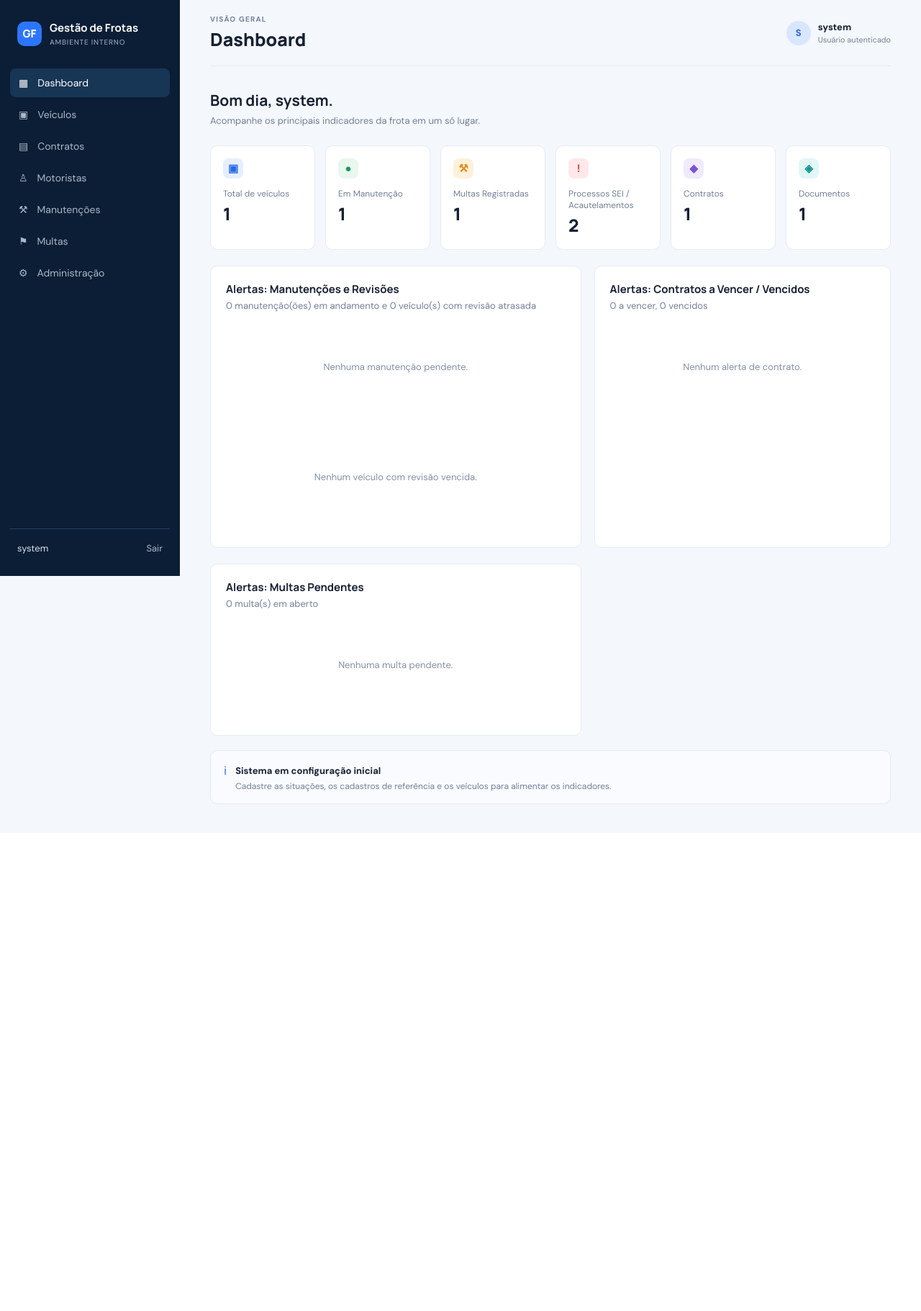
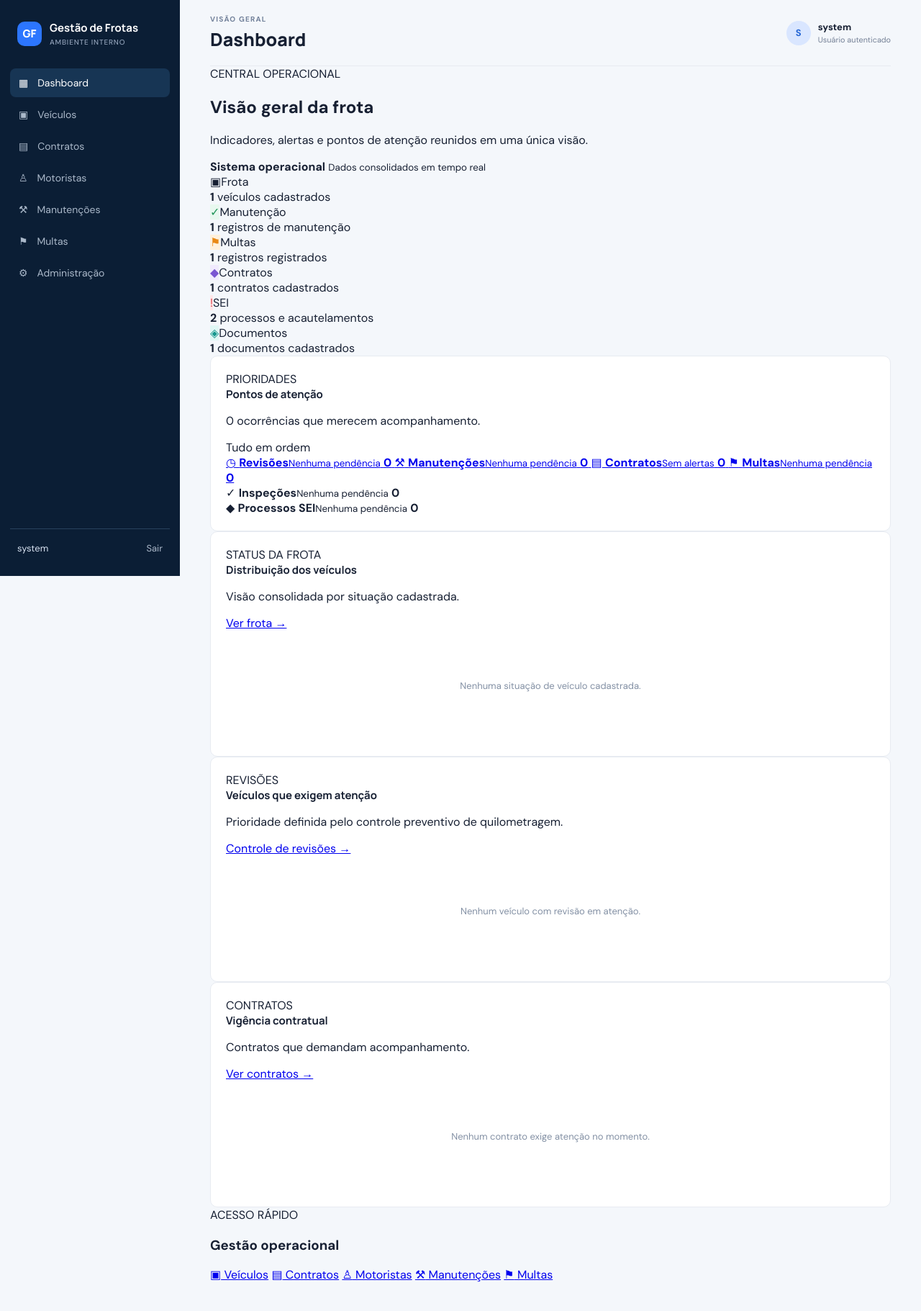
Before and after one commit to FabioFCunha/gestao_frota, a Django app: page / in a window 1280 px wide. Shown: the whole page at 72% size. Before the commit the page ends 1117 px from the top, so only its background shows below. Run offline with Django 5.2, Linux system fonts and the light colour scheme; a user stored in the database is signed in; data comes from the database, SQL or seed files in the repository; tables that the repository leaves empty hold one stand-in row (values such as "Sample post").

Commit message:
feat: moderniza dashboard operacional

```diff
--- a/templates/ui/dashboard.html
+++ b/templates/ui/dashboard.html
@@ -1,77 +1,198 @@
-{% extends 'ui/base.html' %}{% block content %}
-<section class="welcome"><div><h2>Bom dia, {{ request.user.username }}.</h2><p>Acompanhe os principais indicadores da frota em um só lugar.</p></div></section>
-<section class="metrics">
-    <article><span class="metric-icon blue">▣</span><p>Total de veículos</p><strong>{{ metrics.fleet.total }}</strong></article>
-    <article><span class="metric-icon green">●</span><p>Em Manutenção</p><strong>{{ metrics.maintenance.total }}</strong></article>
-    <article><span class="metric-icon orange">⚒</span><p>Multas Registradas</p><strong>{{ metrics.fines.total }}</strong></article>
-    <article><span class="metric-icon red">!</span><p>Processos SEI / Acautelamentos</p><strong>{{ metrics.sei_processes.total }}</strong></article>
-    <article><span class="metric-icon purple">◆</span><p>Contratos</p><strong>{{ metrics.contracts.total }}</strong></article>
-    <article><span class="metric-icon teal">◈</span><p>Documentos</p><strong>{{ metrics.documents.total }}</strong></article>
+{% extends 'ui/base.html' %}
+{% block title %}Dashboard | Gestão de Frotas{% endblock %}
+{% block heading %}Dashboard{% endblock %}
+{% block content %}
+
+<section class="dashboard-hero">
+    <div>
+        <span class="hero-kicker">CENTRAL OPERACIONAL</span>
+        <h2>Visão geral da frota</h2>
+        <p>Indicadores, alertas e pontos de atenção reunidos em uma única visão.</p>
+    </div>
+    <div class="hero-status">
+        <span class="status-dot"></span>
+        <div>
+            <strong>Sistema operacional</strong>
+            <small>Dados consolidados em tempo real</small>
+        </div>
+    </div>
 </section>
-<section class="grid">
-    <article class="panel">
-        <div class="panel-title">
-            <div><h3>Alertas: Manutenções e Revisões</h3><p>{{ alerts.open_maintenances|length }} manutenção(ões) em andamento e {{ alerts.revisoes_vencidas|length }} veículo(s) com revisão atrasada</p></div>
-        </div>
-        {% if alerts.open_maintenances %}
-        <h4>Manutenções em andamento</h4>
-        <table>
-            <thead><tr><th>VEÍCULO</th><th>SITUAÇÃO</th><th>ENTRADA</th></tr></thead>
-            <tbody>
-                {% for item in alerts.open_maintenances %}
-                <tr><td><a href="/api/vehicles/{{ item.id }}/dossier/">{{ item.vehicle__plate_history__plate|default:"Ver Dossiê" }}</a></td><td><span class="tag">{{ item.status__name }}</span></td><td>{{ item.entered_at|date:"d/m/Y H:i" }}</td></tr>
-                {% endfor %}
-            </tbody>
-        </table>
-        {% else %}<div class="empty">Nenhuma manutenção pendente.</div>{% endif %}
 
-        {% if alerts.revisoes_vencidas %}
-        <h4>Revisões vencidas</h4>
-        <ul class="stats-list" style="list-style:none; padding:0; margin:0;">
-        {% for r in alerts.revisoes_vencidas %}
-            <li style="display:flex; justify-content:space-between; padding:10px 0; border-bottom:1px solid #eee;">
-                <span><a href="{% url 'vehicle_dossier' r.vehicle_id %}" style="font-weight:bold; color:#1a1a1a;">{{ r.plate }}</a></span>
-                <span style="color:#c0392b; font-weight:bold;">Ultrapassou {{ r.ultrapassado }} km</span>
-            </li>
-        {% endfor %}
-        </ul>
-        <div style="margin-top:15px;"><a href="{% url 'maintenance_list' %}" style="color:#2869e5; font-size:14px; font-weight:500;">&rarr; Ir para Controle de Revisões</a></div>
-        {% else %}<div class="empty">Nenhum veículo com revisão vencida.</div>{% endif %}
+<section class="dashboard-kpis">
+    <article class="kpi-card kpi-primary">
+        <div class="kpi-top"><span class="kpi-icon">▣</span><span class="kpi-label">Frota</span></div>
+        <strong>{{ metrics.fleet.total }}</strong>
+        <span class="kpi-caption">veículos cadastrados</span>
     </article>
-    <article class="panel">
-        <div class="panel-title">
-            <div><h3>Alertas: Contratos a Vencer / Vencidos</h3><p>{{ alerts.expiring_contracts|length }} a vencer, {{ alerts.expired_contracts|length }} vencidos</p></div>
-        </div>
-        {% if alerts.expiring_contracts or alerts.expired_contracts %}
-        <table>
-            <thead><tr><th>CONTRATO</th><th>TÉRMINO</th><th>SITUAÇÃO</th></tr></thead>
-            <tbody>
-                {% for c in alerts.expired_contracts %}
-                <tr><td>{{ c.number }}</td><td>{{ c.ends_on|date:"d/m/Y" }}</td><td><strong style="color:red">VENCIDO</strong></td></tr>
-                {% endfor %}
-                {% for c in alerts.expiring_contracts %}
-                <tr><td>{{ c.number }}</td><td>{{ c.ends_on|date:"d/m/Y" }}</td><td>A Vencer</td></tr>
-                {% endfor %}
-            </tbody>
-        </table>
-        {% else %}<div class="empty">Nenhum alerta de contrato.</div>{% endif %}
+    <article class="kpi-card">
+        <div class="kpi-top"><span class="kpi-icon green">✓</span><span class="kpi-label">Manutenção</span></div>
+        <strong>{{ metrics.maintenance.total }}</strong>
+        <span class="kpi-caption">registros de manutenção</span>
+    </article>
+    <article class="kpi-card">
+        <div class="kpi-top"><span class="kpi-icon orange">⚑</span><span class="kpi-label">Multas</span></div>
+        <strong>{{ metrics.fines.total }}</strong>
+        <span class="kpi-caption">registros registrados</span>
+    </article>
+    <article class="kpi-card">
+        <div class="kpi-top"><span class="kpi-icon purple">◆</span><span class="kpi-label">Contratos</span></div>
+        <strong>{{ metrics.contracts.total }}</strong>
+        <span class="kpi-caption">contratos cadastrados</span>
+    </article>
+    <article class="kpi-card">
+        <div class="kpi-top"><span class="kpi-icon red">!</span><span class="kpi-label">SEI</span></div>
+        <strong>{{ metrics.sei_processes.total }}</strong>
+        <span class="kpi-caption">processos e acautelamentos</span>
+    </article>
+    <article class="kpi-card">
+        <div class="kpi-top"><span class="kpi-icon teal">◈</span><span class="kpi-label">Documentos</span></div>
+        <strong>{{ metrics.documents.total }}</strong>
+        <span class="kpi-caption">documentos cadastrados</span>
     </article>
 </section>
-<section class="grid">
-    <article class="panel">
-        <div class="panel-title">
-            <div><h3>Alertas: Multas Pendentes</h3><p>{{ alerts.pending_fines|length }} multa(s) em aberto</p></div>
+
+<section class="dashboard-grid dashboard-main-grid">
+    <article class="panel dashboard-panel">
+        <div class="panel-heading-modern">
+            <div>
+                <span class="section-eyebrow">PRIORIDADES</span>
+                <h3>Pontos de atenção</h3>
+                <p>{{ total_alerts }} ocorrência{{ total_alerts|pluralize:"s" }} que merece{{ total_alerts|pluralize:"m" }} acompanhamento.</p>
+            </div>
+            {% if total_alerts %}
+                <span class="attention-badge">{{ total_alerts }}</span>
+            {% else %}
+                <span class="ok-badge">Tudo em ordem</span>
+            {% endif %}
         </div>
-        {% if alerts.pending_fines %}
-        <table>
-            <thead><tr><th>VEÍCULO</th><th>SITUAÇÃO</th><th>DATA</th></tr></thead>
-            <tbody>
-                {% for item in alerts.pending_fines %}
-                <tr><td>{{ item.vehicle__plate_history__plate|default:"Consultar" }}</td><td><span class="tag">{{ item.status__name }}</span></td><td>{{ item.date|date:"d/m/Y" }}</td></tr>
-                {% endfor %}
-            </tbody>
-        </table>
-        {% else %}<div class="empty">Nenhuma multa pendente.</div>{% endif %}
+
+        <div class="attention-grid">
+            <a class="attention-item {% if alert_summary.revisoes %}has-alert{% else %}is-ok{% endif %}" href="{% url 'maintenance_list' %}">
+                <span class="attention-icon">◷</span>
+                <span><strong>Revisões</strong><small>{% if alert_summary.revisoes %}{{ alert_summary.revisoes }} em atenção{% else %}Nenhuma pendência{% endif %}</small></span>
+                <b>{{ alert_summary.revisoes }}</b>
+            </a>
+            <a class="attention-item {% if alert_summary.manutencoes %}has-alert{% else %}is-ok{% endif %}" href="{% url 'maintenance_list' %}">
+                <span class="attention-icon">⚒</span>
+                <span><strong>Manutenções</strong><small>{% if alert_summary.manutencoes %}Em andamento{% else %}Nenhuma pendência{% endif %}</small></span>
+                <b>{{ alert_summary.manutencoes }}</b>
+            </a>
+            <a class="attention-item {% if alert_summary.contratos %}has-alert{% else %}is-ok{% endif %}" href="{% url 'contract_list' %}">
+                <span class="attention-icon">▤</span>
+                <span><strong>Contratos</strong><small>{% if alert_summary.contratos %}Vencendo ou vencidos{% else %}Sem alertas{% endif %}</small></span>
+                <b>{{ alert_summary.contratos }}</b>
+            </a>
+            <a class="attention-item {% if alert_summary.multas %}has-alert{% else %}is-ok{% endif %}" href="{% url 'fine_list' %}">
+                <span class="attention-icon">⚑</span>
+                <span><strong>Multas</strong><small>{% if alert_summary.multas %}Aguardando tratamento{% else %}Nenhuma pendência{% endif %}</small></span>
+                <b>{{ alert_summary.multas }}</b>
+            </a>
+            <div class="attention-item {% if alert_summary.inspecoes %}has-alert{% else %}is-ok{% endif %}">
+                <span class="attention-icon">✓</span>
+                <span><strong>Inspeções</strong><small>{% if alert_summary.inspecoes %}Com ressalva ou reprovação{% else %}Nenhuma pendência{% endif %}</small></span>
+                <b>{{ alert_summary.inspecoes }}</b>
+            </div>
+            <div class="attention-item {% if alert_summary.sei %}has-alert{% else %}is-ok{% endif %}">
+                <span class="attention-icon">◆</span>
+                <span><strong>Processos SEI</strong><small>{% if alert_summary.sei %}Abertos ou em andamento{% else %}Nenhuma pendência{% endif %}</small></span>
+                <b>{{ alert_summary.sei }}</b>
+            </div>
+        </div>
+    </article>
+
+    <article class="panel dashboard-panel">
+        <div class="panel-heading-modern">
+            <div>
+                <span class="section-eyebrow">STATUS DA FROTA</span>
+                <h3>Distribuição dos veículos</h3>
+                <p>Visão consolidada por situação cadastrada.</p>
+            </div>
+            <a class="panel-link" href="{% url 'vehicle_list' %}">Ver frota →</a>
+        </div>
+        <div class="status-list">
+            {% for status_name, count in metrics.fleet.by_status.items %}
+            <div class="status-row">
+                <div class="status-name"><span class="status-marker"></span><span>{{ status_name|default:"Sem situação" }}</span></div>
+                <strong>{{ count }}</strong>
+                <div class="status-bar"><span style="width:{% widthratio count metrics.fleet.total 100 %}%"></span></div>
+            </div>
+            {% empty %}
+            <div class="empty">Nenhuma situação de veículo cadastrada.</div>
+            {% endfor %}
+        </div>
     </article>
 </section>
-<section class="notice"><span>ℹ</span><div><strong>Sistema em configuração inicial</strong><p>Cadastre as situações, os cadastros de referência e os veículos para alimentar os indicadores.</p></div></section>{% endblock %}
+
+<section class="dashboard-grid">
+    <article class="panel dashboard-panel">
+        <div class="panel-heading-modern">
+            <div>
+                <span class="section-eyebrow">REVISÕES</span>
+                <h3>Veículos que exigem atenção</h3>
+                <p>Prioridade definida pelo controle preventivo de quilometragem.</p>
+            </div>
+            <a class="panel-link" href="{% url 'maintenance_list' %}">Controle de revisões →</a>
+        </div>
+        {% if alerts.revisoes_vencidas %}
+        <div class="compact-list">
+            {% for item in alerts.revisoes_vencidas|slice:":6" %}
+            <a class="compact-row" href="{% url 'vehicle_dossier' item.vehicle_id %}">
+                <div><strong>{{ item.plate }}</strong><span>{{ item.status }}</span></div>
+                {% if item.status == "DEVIDA" %}
+                    <b class="danger-text">Ultrapassou {{ item.ultrapassado }} km</b>
+                {% else %}
+                    <b class="warning-text">{{ item.km_faltando }} km restantes</b>
+                {% endif %}
+            </a>
+            {% endfor %}
+        </div>
+        {% else %}
+        <div class="empty">Nenhum veículo com revisão em atenção.</div>
+        {% endif %}
+    </article>
+
+    <article class="panel dashboard-panel">
+        <div class="panel-heading-modern">
+            <div>
+                <span class="section-eyebrow">CONTRATOS</span>
+                <h3>Vigência contratual</h3>
+                <p>Contratos que demandam acompanhamento.</p>
+            </div>
+            <a class="panel-link" href="{% url 'contract_list' %}">Ver contratos →</a>
+        </div>
+        {% if alerts.expired_contracts or alerts.expiring_contracts %}
+        <div class="compact-list">
+            {% for contract in alerts.expired_contracts %}
+            <a class="compact-row" href="{% url 'contract_detail' contract.id %}">
+                <div><strong>{{ contract.number }}</strong><span>Vencido</span></div>
+                <b class="danger-text">{{ contract.ends_on|date:"d/m/Y" }}</b>
+            </a>
+            {% endfor %}
+            {% for contract in alerts.expiring_contracts %}
+            <a class="compact-row" href="{% url 'contract_detail' contract.id %}">
+                <div><strong>{{ contract.number }}</strong><span>A vencer</span></div>
+                <b class="warning-text">{{ contract.ends_on|date:"d/m/Y" }}</b>
+            </a>
+            {% endfor %}
+        </div>
+        {% else %}
+        <div class="empty">Nenhum contrato exige atenção no momento.</div>
+        {% endif %}
+    </article>
+</section>
+
+<section class="dashboard-quick-actions">
+    <div>
+        <span class="section-eyebrow">ACESSO RÁPIDO</span>
+        <h3>Gestão operacional</h3>
+    </div>
+    <div class="quick-actions">
+        <a href="{% url 'vehicle_list' %}"><span>▣</span> Veículos</a>
+        <a href="{% url 'contract_list' %}"><span>▤</span> Contratos</a>
+        <a href="{% url 'driver_list' %}"><span>♙</span> Motoristas</a>
+        <a href="{% url 'maintenance_list' %}"><span>⚒</span> Manutenções</a>
+        <a href="{% url 'fine_list' %}"><span>⚑</span> Multas</a>
+    </div>
+</section>
+
+{% endblock %}
```
